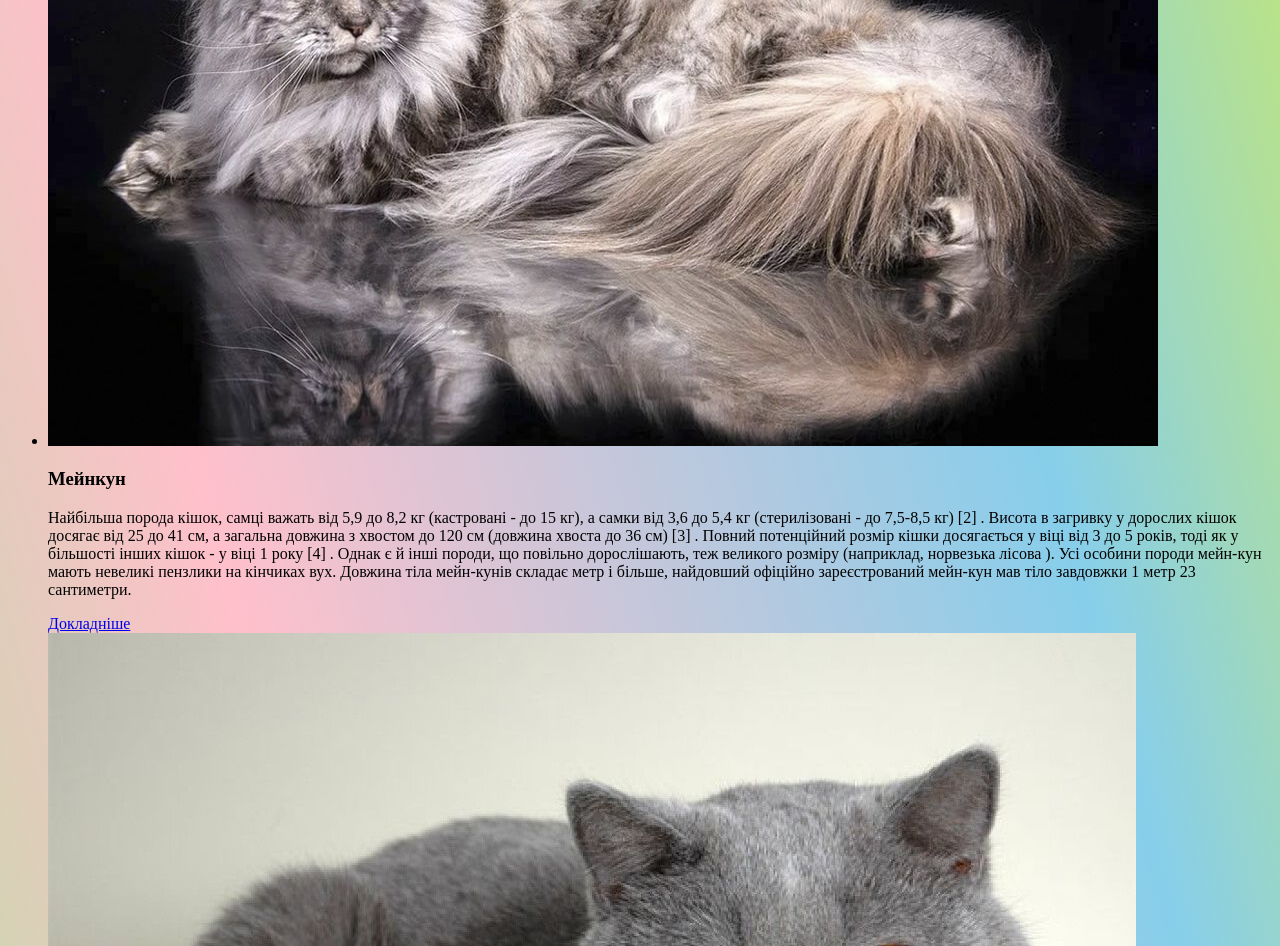
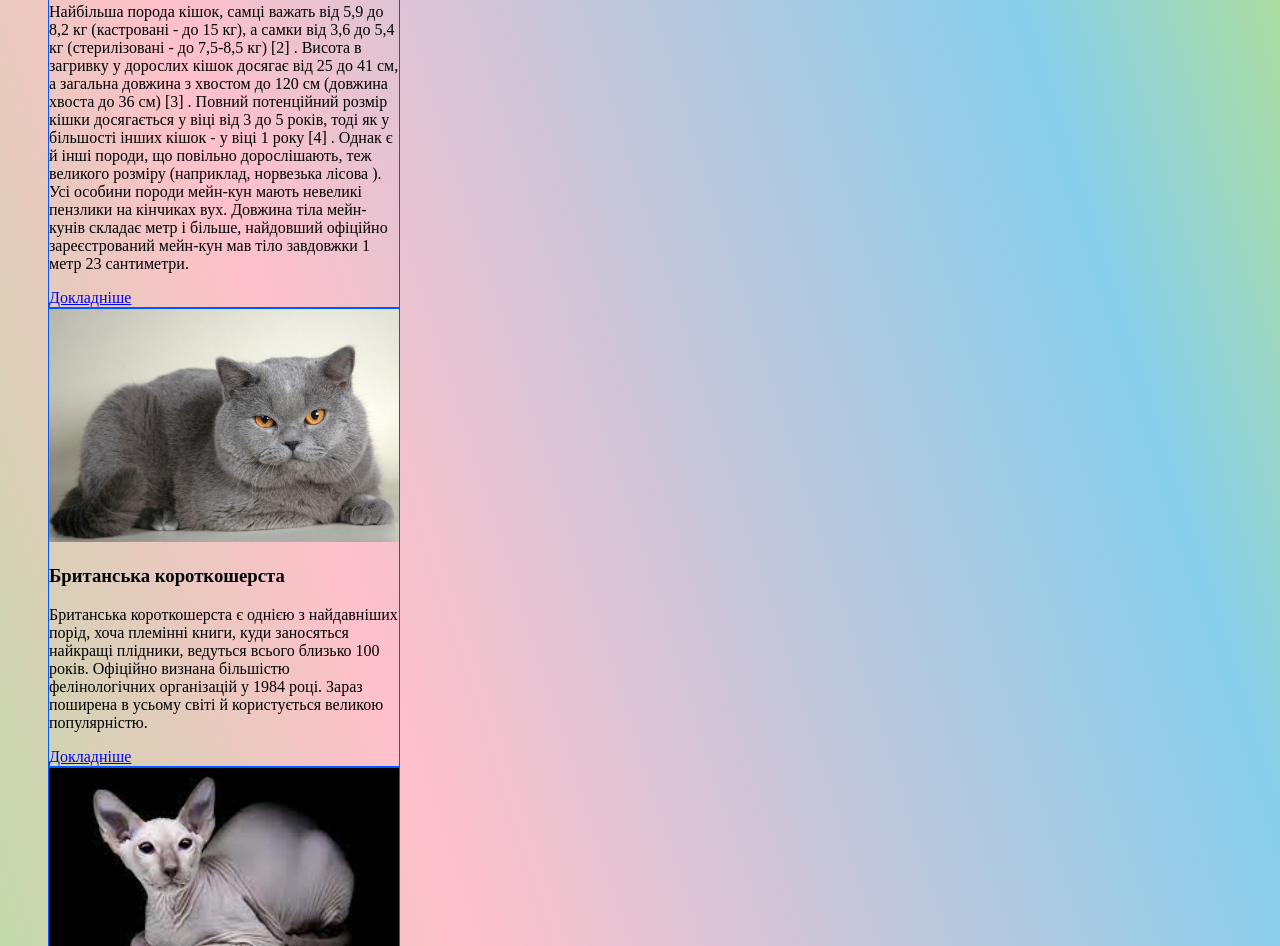
Before and after one commit to Tate-T/cats-breeds_news-paper_practice-, a plain HTML site: page index.html in a window 1280 px wide. Shown: the part 1854-2800 px from the top of the page. Drawn offline with Linux system fonts and the light colour scheme.

Commit message:
cardss стилі

```diff
--- a/index.html
+++ b/index.html
@@ -44,8 +44,8 @@
 
 
     <h2>Популярні породи котів</h2>
-    <ul>
-        <li>
+    <ul class="cards">
+        <li class="card">
             <article>
                 <img src="./images/cat1.jpg" alt="Мейнкун фото">
                 <h3>Мейнкун</h3>
@@ -60,7 +60,7 @@
                 <a href="https://uk.wikipedia.org/wiki/%D0%9C%D0%B5%D0%B9%D0%BD-%D0%BA%D1%83%D0%BD">Докладніше</a>
             </article>
         </li>
-        <li>
+        <li class="card">
             <article>
                 <img src="./images/cat2.jpg" alt="Британська короткошерста">
                 <h3>Британська короткошерста</h3>
@@ -74,7 +74,7 @@
                      0%BE%D1%80%D0%BE%D1%82%D0%BA%D0%BE%D1%88%D0%B5%D1%80%D1%81%D1%82%D0%B0_%D0%BA%D1%96%D1%88%D0%BA%D0%B0">Докладніше</a>
             </article>
         </li>
-        <li>
+        <li class="card">
             <article>
                 <img src="./images/сат3.jpg" alt="канадський сфінкс">
                 <h3>канадський сфінкс</h3>
@@ -82,7 +82,7 @@
                 <a href="https://uk.wikipedia.org/wiki/%D0%9A%D0%B0%D0%BD%D0%B0%D0%B4%D1%81%D1%8C%D0%BA%D0%B8%D0%B9_%D1%81%D1%84%D1%96%D0%BD%D0%BA%D1%81">докладніше</a>
             </article>
         </li>
-        <li>
+        <li class="card">
             <article>
                 <img src="images/siamskaya-1024x819-min.jpg" alt="Сіамска кішка">
                 <h3>Сіамска кішка</h3>
--- a/style.css
+++ b/style.css
@@ -53,3 +53,14 @@ text-indent: 20px;
     font-weight: 700;
     font-size:18px;
 }
+.card {
+    border: 1px solid rgb(0, 89, 255);
+    width: 350px;
+}
+.cards {
+    list-style: none;
+}
+
+img {
+    width: 100%
+}
```
